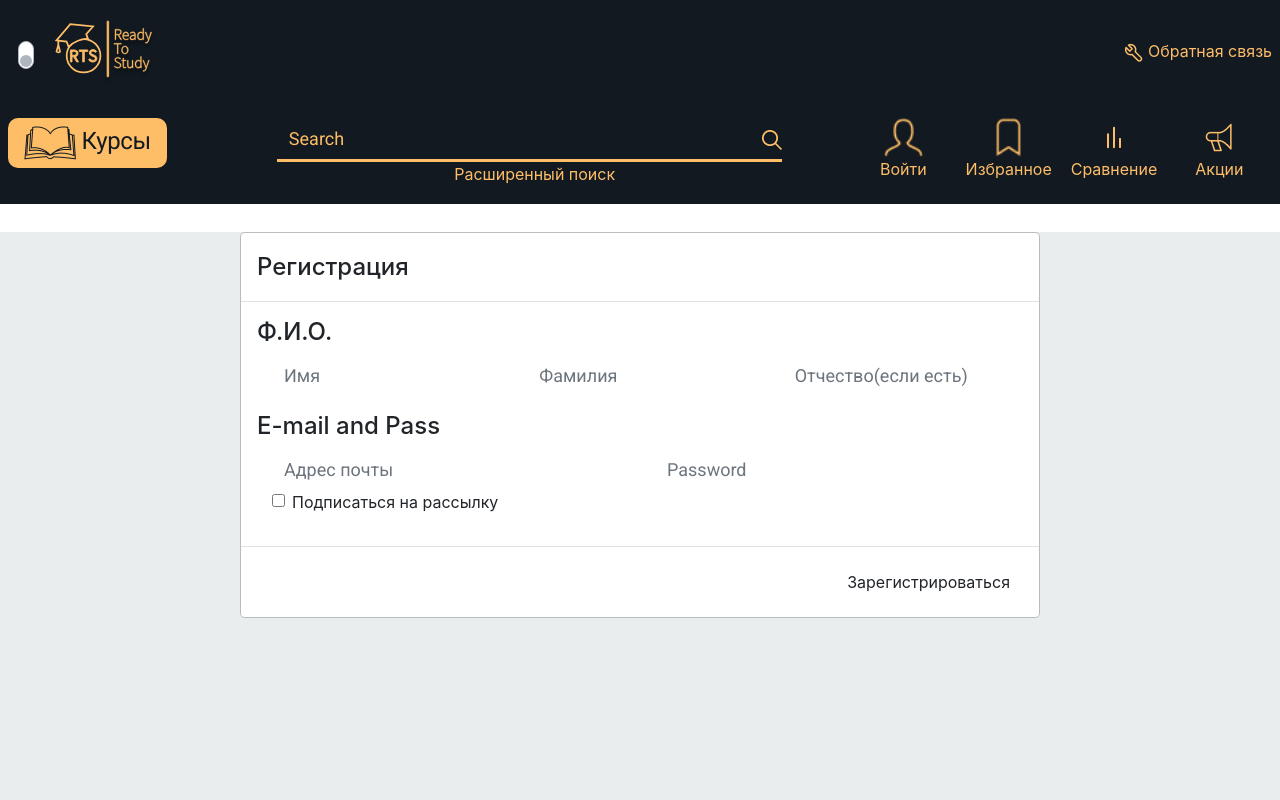
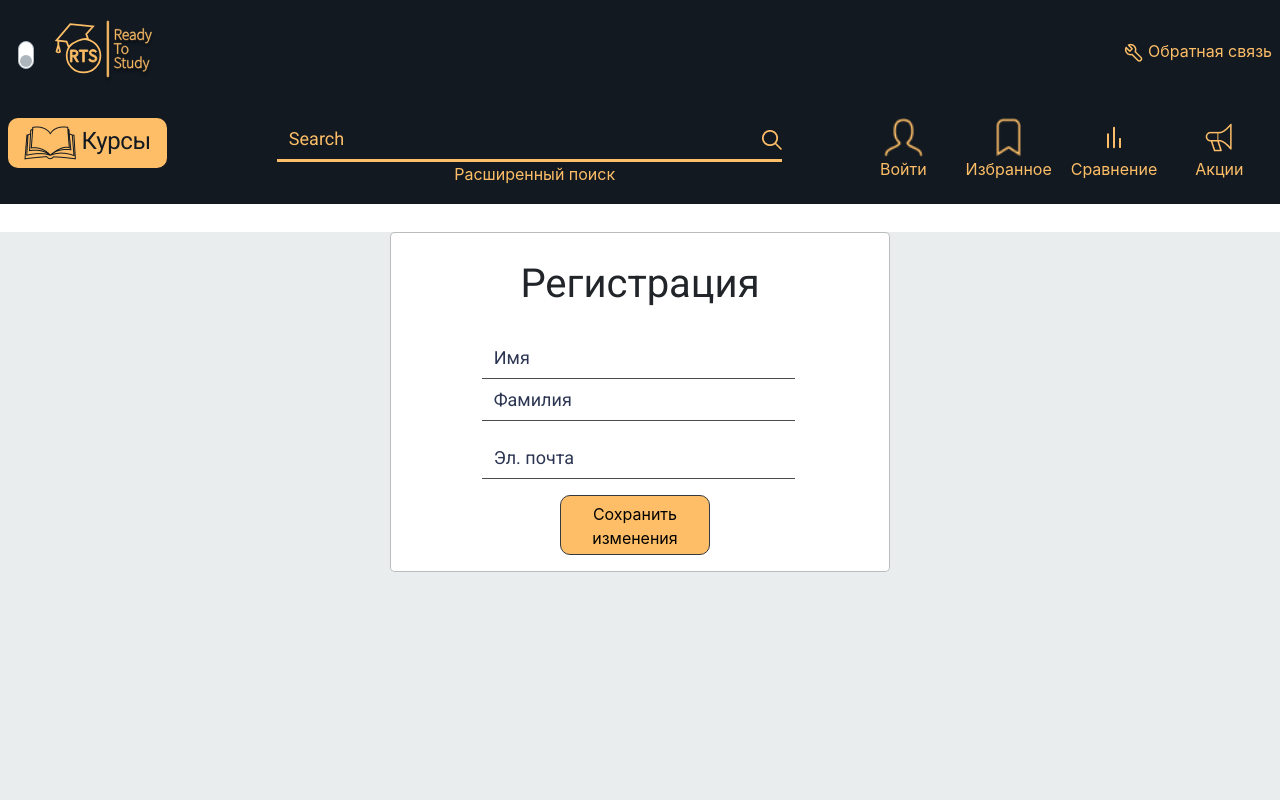
Before and after one commit to maksimchernev/e-edu-react, a React (Create React App) app in the folder frontend/: page /RegisterPage in a window 1280 px wide. Shown: the top 800 px of the page. Built offline with nearby package versions, Linux system fonts and the light colour scheme.

Commit message:
change regPage css

```diff
--- a/frontend/src/components/reg.js
+++ b/frontend/src/components/reg.js
@@ -4,6 +4,7 @@ import {Button, Modal, Form, Row, Col} from 'react-bootstrap';
 import { useHttp } from '../hooks/http.hooks';
 //import { useMessage } from '../hooks/message.hooks'
 import { useHistory } from 'react-router-dom'
+import '../сss/reg.css'
 
 
 export const  Reg =() => {
@@ -36,62 +37,82 @@ export const  Reg =() => {
 
       }
 }
-
+    const [show, setShow] = useState(false);
+    const handleClose = () => setShow(false);
+    const handleShow = () => setShow(true);
       return(
         <div>
-          <Modal.Dialog size="lg"
-      aria-labelledby="contained-modal-title-vcenter"
-      centered>
-              <Modal.Title><Modal.Header> Регистрация </Modal.Header></Modal.Title>
-              <Modal.Body>
-                 <h4>Ф.И.О.</h4>
+          <Modal.Dialog dialogClassName="modal-90w"
+              aria-labelledby="contained-modal-title-vcenter "
+              centered>
+              <h3 class="modal-title text-center" id="exampleModalLabel"> Регистрация </h3>
+                <Modal.Body  className="all-elements">
                     <form data-toggle="validator">
                         <Row>
-                          <Col>
-                            <div className="form-group has-feedback " style={{float:'left'}}>
-                                <input type="name" class="form-control" id="input-name"
-               data-required-error="Поле не заполнено" placeholder="Имя" name="firstName" onChange = {changeHandler} required/>
+                            <div className="form-group has-feedback "  id="text" className="text" style={{float:'left'}}>
+                                <input type="name"  className="inp form-control" id="input-name"
+                                    data-required-error="Поле не заполнено" placeholder="Имя" name="firstName" onChange = {changeHandler} required/>
                             </div>
-                          </Col>
-                          <Col>
-                            <div className="form-group has-feedback" style={{float:'left'}}>
-                                <input type="surname" className="form-control" data-required-error="Поле не заполнено" placeholder="Фамилия" name="secondName" onChange = {changeHandler} required/>
+                        </Row>
+                        <Row>
+                            <div className="form-group has-feedback" id="text" style={{float:'left'}}>
+                                <input type="surname" className="inp form-control" data-required-error="Поле не заполнено" placeholder="Фамилия" name="secondName" onChange = {changeHandler} required/>
                             </div>
-                          </Col>
-                          <Col>
-                            <div className="form-group has-feedback" style={{float:'left'}}>
-                                <input type="Lastname" className="form-control" data-required-error="Поле не заполнено" placeholder="Отчество(если есть)" name="lastName" onChange = {changeHandler} required/>
+                        </Row>
+                        <Row>
+                            <div className="form-group has-feedback" id="text" style={{float:'left'}}>
+                                <input type="email"   className="inp form-control" id="email"
+                                               pattern="[_0-9a-z][-_.0-9a-z]*@[0-9a-z][-.0-9a-z]*[0-9a-z]\.[a-z]{2,}"
+                                               data-pattern-error="Поле должно соответствовать формату somebody@somewhere.com"
+                                               data-required-error="Поле не заполнено" placeholder="Эл. почта" name="mail" onChange = {changeHandler} required/>
                             </div>
-                          </Col>
+                        </Row>
+                        <Row>
+                            <Button id="btn" className="btn-save" variant="dark" onClick = {handleShow} data-toggle="modal" href="#stack2">Сохранить изменения</Button>
                         </Row>
                     </form>
-                    <h4>E-mail and Pass</h4>
-                    <Row>
-                      <Col>
-                         <input type="email" className="form-control" id="email"
-               pattern="[_0-9a-z][-_.0-9a-z]*@[0-9a-z][-.0-9a-z]*[0-9a-z]\.[a-z]{2,}"
-               data-pattern-error="Поле должно соответствовать формату somebody@somewhere.com"
-               data-required-error="Поле не заполнено" placeholder="Адрес почты" name="mail" onChange = {changeHandler} required/>
 
-                      </Col>
-                      <Col>
-                        <input type="password" className="form-control" id="input-password"
-               data-required-error="Поле не заполнено" placeholder="Password" name="password" onChange = {changeHandler} required/>
-                      </Col>
-                    </Row>
-                    <Row>
-                      <Col>
-                        <Form.Group controlId="formBasicCheckbox">
-                          <Form.Check type="checkbox" label="Подписаться на рассылку"  />
-                        </Form.Group>
-                      </Col>
-                    </Row>
-              </Modal.Body>
+                    <Modal show={show} onHide={handleClose} id="stack2" aria-labelledby="contained-modal-title-vcenter" centered  dialogClassName="modal-90w">
+                        <h3 class="modal-title text-center" id="exampleModalLabel"> Регистрация </h3>
+                        <Modal.Body>
+                            <form data-toggle="validator">
+                              <Row className="justify-content-center">
+                                <Col>
+                                    <Row>
+                                        <div className="form-group has-feedback " id="text" className="text" style={{float:'left'}}>
+                                            <input type="password"  className="inp form-control" id="input-password"
+                                                data-required-error="Поле не заполнено" placeholder="Пароль" name="password" onChange = {changeHandler} required/>
+                                        </div>
+                                    </Row>
+                                    <Row>
+                                        <div className="form-group has-feedback"  id="text" style={{float:'left'}}>
+                                            <input type="password"  className="inp form-control" id="input-password"
+                                                data-required-error="Поле не заполнено" placeholder="Повторите пароль" name="password" onChange = {changeHandler} required/>
+                                        </div>
+                                    </Row>
+                                    <Row>
+                                        <div className="border" id="captcha">Капча</div>
+                                    </Row>
+                                    <Row>
+                                        <Form.Group controlId="formBasicCheckbox">
+                                          <Form.Check type="checkbox" label="Подписаться на рассылку"  />
+                                        </Form.Group>
+                                    </Row>
+                                </Col>
+                                <Col>
+                                    <div className="border" id="rules">Инструкции по паролю</div>
+                                </Col>
+                              </Row>
+                              <Row>
+                                <Button variant="dark" className="btn-reg" id="btn" onClick = {registerHandler}>Регистрация</Button>
+                              </Row>
+                            </form>
+                        </Modal.Body>
+                    </Modal>
+                </Modal.Body>
+          </Modal.Dialog>
 
-              <Modal.Footer>
-                <Button variant="light" onClick = {registerHandler}>Зарегистрироваться</Button>
-              </Modal.Footer>
-          </Modal.Dialog>
         </div>
       );
+
     }
--- /dev/null
+++ b/frontend/src/сss/reg.css
@@ -0,0 +1,68 @@
+.inp::-webkit-input-placeholder {
+    color:  #000000 50 % !important;
+;
+}
+
+.inp::placeholder {
+    /* modern browser */
+    color:  #2C3552  !important;
+}
+
+#btn{
+    background: #FDBE67;
+    color: #000000;
+    height: 60px;
+    width: 150px;
+    border-radius: 10px;
+}
+.btn-save{
+    text-align: center!important;
+    margin-left: 20%;
+}
+.btn-reg{
+    text-align: center!important;
+}
+
+.inp{
+    background-color: #ffffff !important;
+}
+
+#text{
+  border-bottom: 1px solid rgba(0, 0, 0, 0.7);
+  border-radius: 0%;
+  width: 313px;
+  background-color: #ffffff;
+}
+
+.modal-90w {
+    width: 25%;
+    max-width: none!important;
+}
+
+#rules{
+    width: 281px;
+    height: 200px;
+    border: 2px solid #000000;
+    box-sizing: border-box;
+    border-radius: 10px;
+}
+
+#captcha{
+    width: 313px;
+    height: 92px;
+}
+
+.row {
+  display: flex;
+}
+
+.row input-group {
+  margin: auto;
+}
+.row button {
+  margin: auto;
+}
+
+.all-elements{
+    margin-left:15%;
+}
```
Also changed, not shown: frontend/src/components/modal.js (line endings or trailing spaces).
